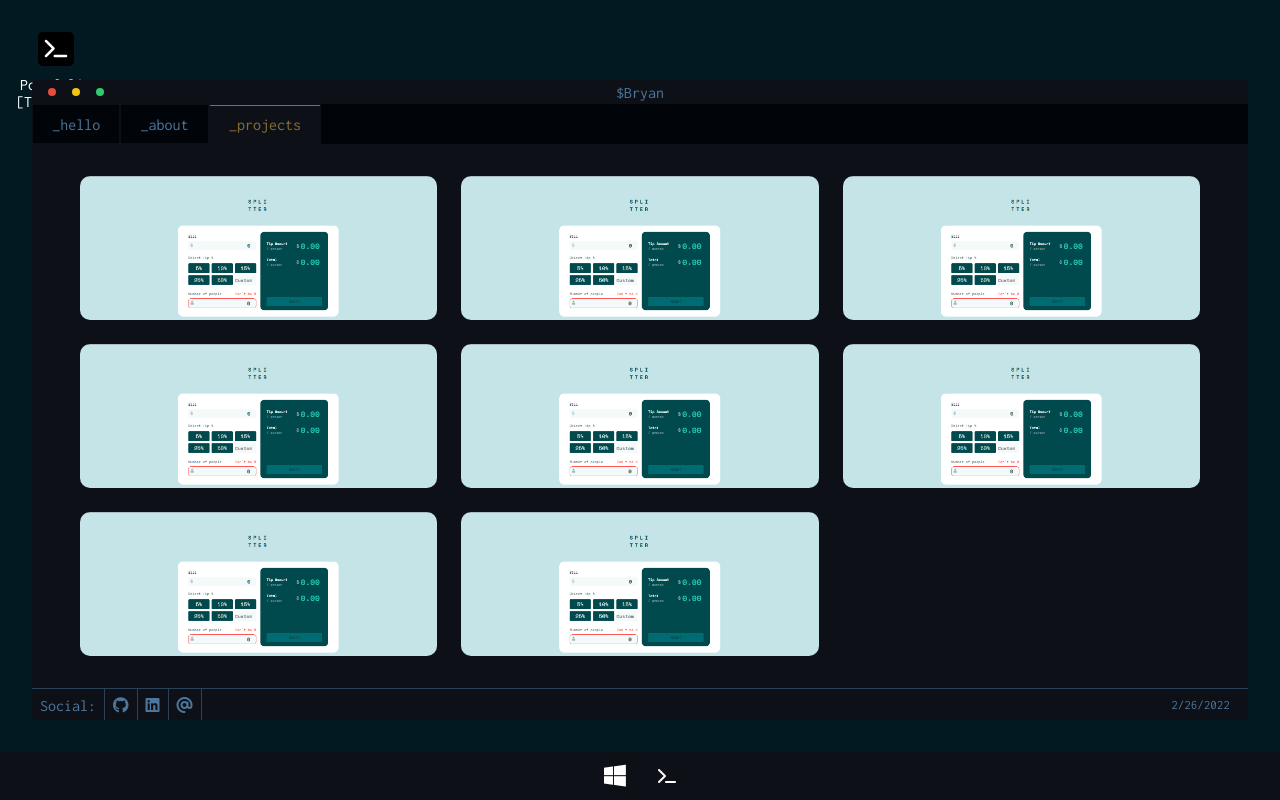
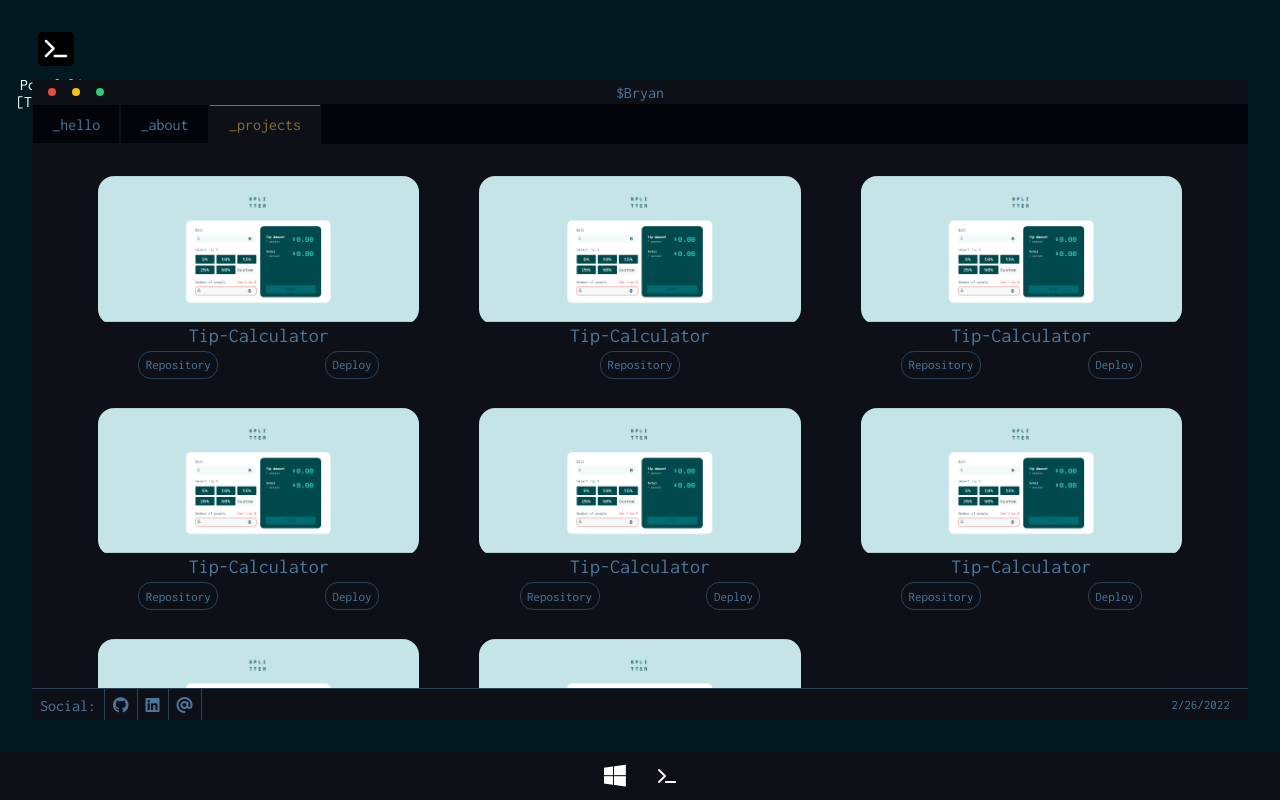
Before and after one commit to ripterdust/Portfolio2022, a React (Create React App) app: page /project in a window 1280 px wide. Built offline with nearby package versions, Linux system fonts and the light colour scheme.

Commit message:
Added some animations and fixed the structure

```diff
--- a/src/components/terminal/partials/projects/ProjectCard.js
+++ b/src/components/terminal/partials/projects/ProjectCard.js
@@ -8,7 +8,7 @@ export const ProjectCard = ({ data }) => {
   return <div className="cardProject">
     <div className="img">
       <img src={img} alt={name} />
-      <a href={repo} className="link">See the repo</a>
+      <a href={repo} className="link"><span>See the repo</span></a>
     </div>
     <div className="name">{name}</div>
 
--- a/src/styles/terminal/projects/_ProjectCard.scss
+++ b/src/styles/terminal/projects/_ProjectCard.scss
@@ -3,7 +3,35 @@
     position: relative;
     height: 100%;
     border-radius: 10px;
-    overflow: hidden;
+    display: flex;
+    justify-content: center;
+    align-items: center;
+    flex-direction: column;
+
+    .img{
+        height: 80%;
+        width: 90%;
+        overflow: hidden;
+        border-radius: 1em;
+        position: relative;
+        .link{
+            position: absolute;
+            width: 100%;
+            height: 100%;
+            background: rgba(0,0,0,.3);
+            top: 0;
+            left: 0;
+            justify-content: center;
+            align-items: center;
+            display: flex;
+            opacity: 0;
+            transition: .2s ease-in-out;
+        }
+
+        &:hover .link{
+            opacity: 1;
+        }
+    }
     img {
         width: 100%;
         height: auto;
```
